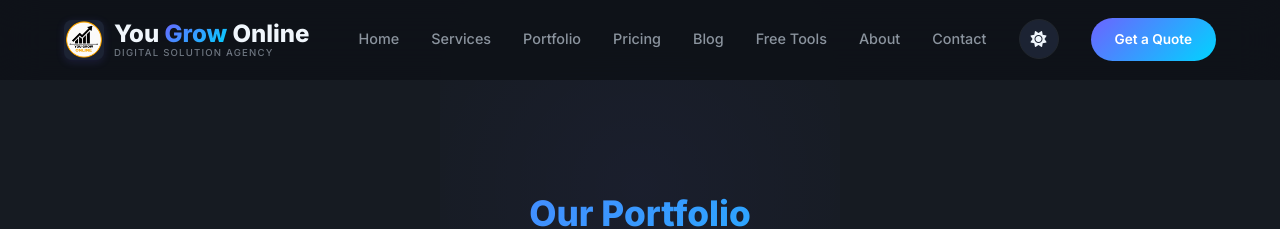
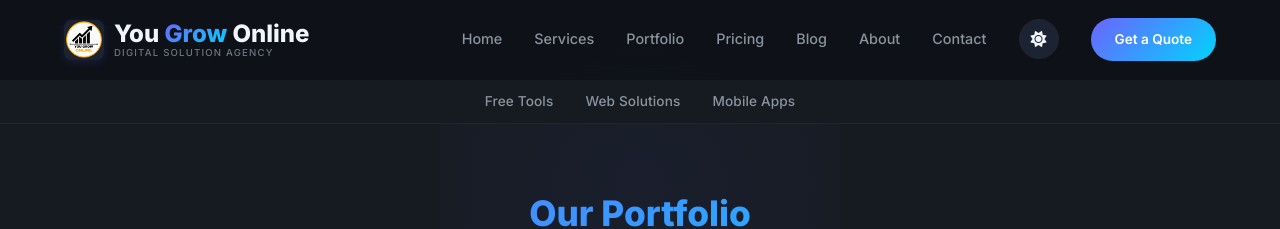
Before and after one commit to dileepkr1996c-arch/You-Grow-Online, a Jekyll site: the page portfolio.html, which Jekyll copies as it is, in a window 1280 px wide. Shown: the top 229 px of the page. Built offline with Jekyll 4.4.1, drawn with Linux system fonts in a browser that asks for light colours.

Commit message:
update portfolio.html file

```diff
--- a/portfolio.html
+++ b/portfolio.html
@@ -33,7 +33,6 @@
         <a href="/portfolio.html" class="nav-link active">Portfolio</a>
         <a href="/#pricing" class="nav-link">Pricing</a>
         <a href="/blog/" class="nav-link">Blog</a>
-        <a href="/tools/" class="nav-link">Free Tools</a>
         <a href="/about.html" class="nav-link">About</a>
         <a href="/contact.html" class="nav-link">Contact</a>
         <button class="theme-toggle" aria-label="Toggle dark/light mode" title="Toggle theme">
@@ -47,8 +46,15 @@
       </div>
     </div>
   </header>
-
-  <section class="page-header" id="page-header">
+<!-- Sub-Navigation Bar -->
+<div class="sub-nav-bar">
+  <ul class="sub-nav-links">
+    <li class="sub-nav-item"><a href="/tools/">Free Tools</a></li>
+    <li class="sub-nav-item"><a href="PLACE YOUR LINK HERE">Web Solutions</a></li>
+    <li class="sub-nav-item"><a href="PLACE YOUR LINK HERE">Mobile Apps</a></li>
+  </ul>
+</div>
+<section class="page-header" id="page-header">
     <div class="container">
       <h1>Our Portfolio</h1>
       <p>Showcasing our best work across web development, ecommerce, and custom software projects.</p>
```
